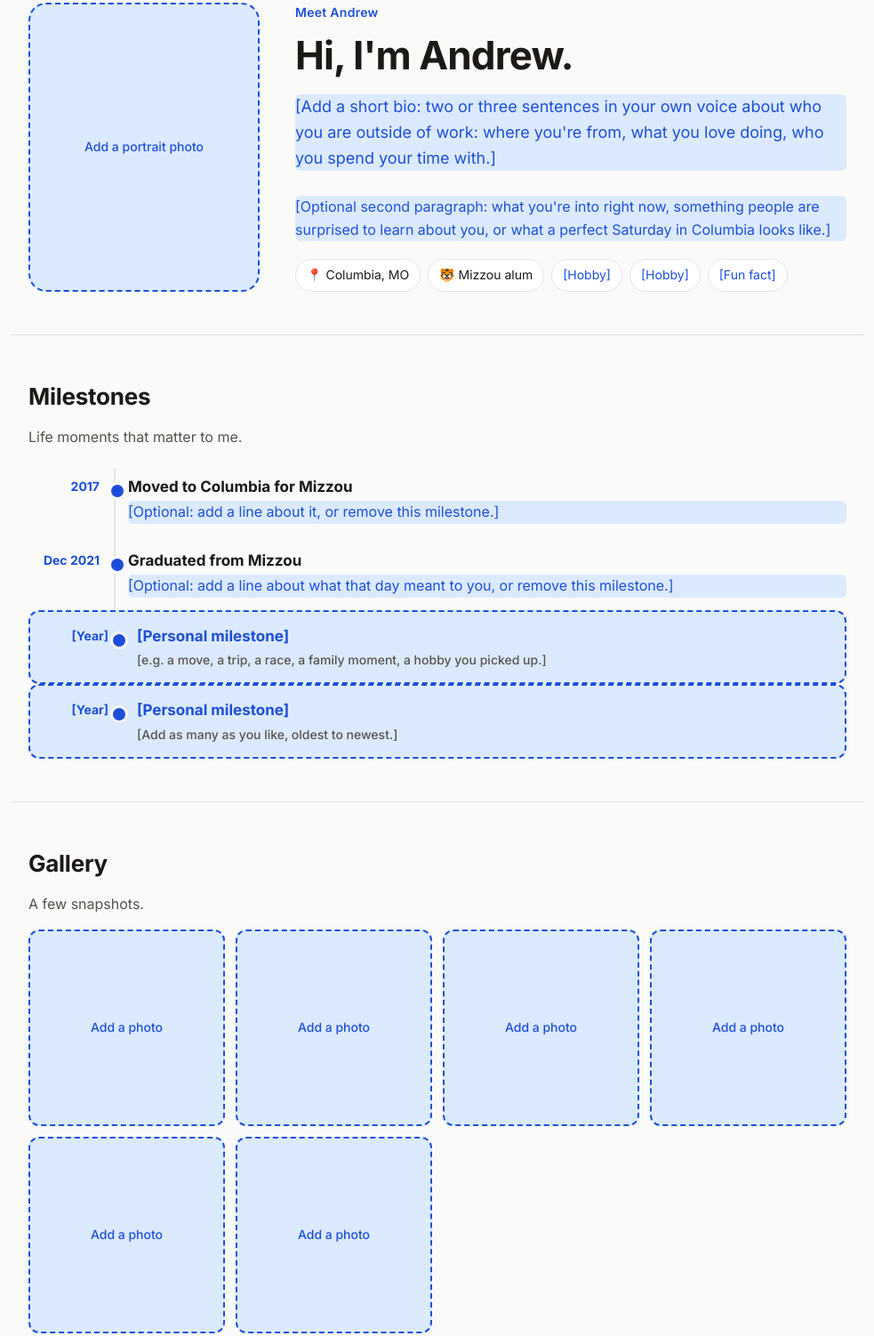
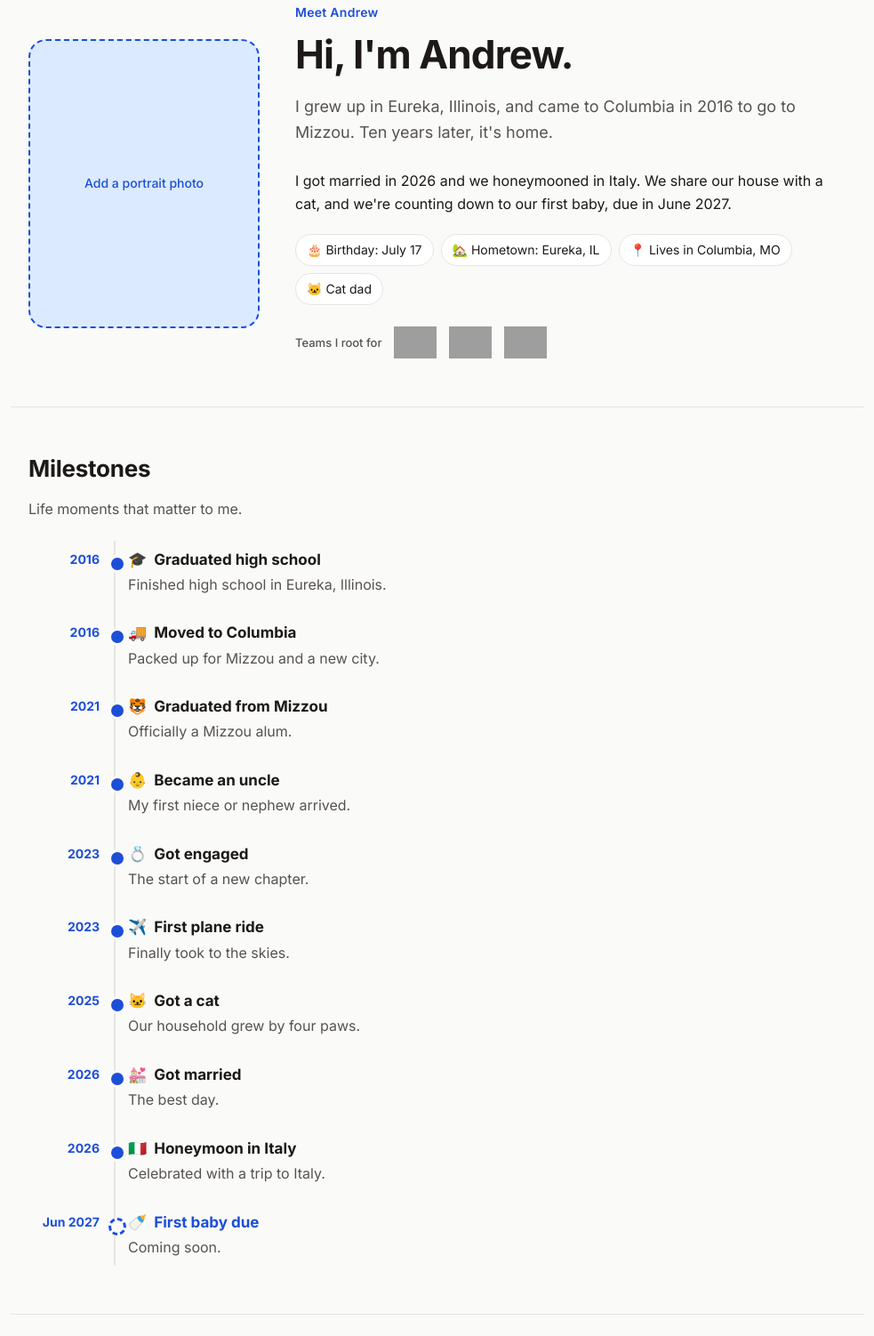
Before and after one commit to Andrew-Jake-Evans/andrew-jake-evans.github.io, a plain HTML site: page about/index.html in a window 1280 px wide. Shown: the part 130-1632 px from the top of the page at 89% size, without its empty margins (148-1131 px from the left). Drawn offline with Linux system fonts and the light colour scheme; grey boxes are pictures that could not be loaded.

Commit message:
Fill in Meet Andrew bio, facts, teams and milestones
Co-Authored-By: Claude Opus 5.5 <noreply@anthropic.com>

```diff
--- a/about/about.css
+++ b/about/about.css
@@ -42,3 +42,10 @@ dialog#lightbox::backdrop { background: rgba(0, 0, 0, .8); }
   .timeline li::after { left: 2px; }
   .timeline .when { text-align: left; }
 }
+
+.teams { display: flex; align-items: center; gap: 14px; margin-top: 18px; flex-wrap: wrap; }
+.teams-label { font-size: 13px; color: var(--muted); font-weight: 500; }
+.teams img { width: 48px; height: 48px; object-fit: contain; }
+.timeline .emoji { margin-right: 4px; }
+.timeline li.upcoming::after { background: var(--bg); border: 3px dashed var(--accent); }
+.timeline li.upcoming h3 { color: var(--accent); }
--- a/about/index.html
+++ b/about/index.html
@@ -33,15 +33,20 @@
       <div>
         <p class="eyebrow">Meet Andrew</p>
         <h1>Hi, I'm Andrew.</h1>
-        <p class="lede todo-text">[Add a short bio: two or three sentences in your own voice about who you are outside of work: where you're from, what you love doing, who you spend your time with.]</p>
-        <p class="todo-text">[Optional second paragraph: what you're into right now, something people are surprised to learn about you, or what a perfect Saturday in Columbia looks like.]</p>
+        <p class="lede">I grew up in Eureka, Illinois, and came to Columbia in 2016 to go to Mizzou. Ten years later, it's home.</p>
+        <p>I got married in 2026 and we honeymooned in Italy. We share our house with a cat, and we're counting down to our first baby, due in June 2027.</p>
         <ul class="facts-chips">
-          <li>📍 Columbia, MO</li>
-          <li>🐯 Mizzou alum</li>
-          <li class="todo-text">[Hobby]</li>
-          <li class="todo-text">[Hobby]</li>
-          <li class="todo-text">[Fun fact]</li>
+          <li>🎂 Birthday: July 17</li>
+          <li>🏡 Hometown: Eureka, IL</li>
+          <li>📍 Lives in Columbia, MO</li>
+          <li>🐱 Cat dad</li>
         </ul>
+        <div class="teams" aria-label="Teams I root for">
+          <span class="teams-label">Teams I root for</span>
+          <img src="https://a.espncdn.com/i/teamlogos/nfl/500/chi.png" alt="Chicago Bears" title="Chicago Bears" loading="lazy">
+          <img src="https://a.espncdn.com/i/teamlogos/nhl/500/chi.png" alt="Chicago Blackhawks" title="Chicago Blackhawks" loading="lazy">
+          <img src="https://a.espncdn.com/i/teamlogos/ncaa/500/142.png" alt="Missouri Tigers" title="Missouri Tigers" loading="lazy">
+        </div>
       </div>
     </section>
 
@@ -50,20 +55,44 @@
       <p class="muted">Life moments that matter to me.</p>
       <ol class="timeline">
         <li>
-          <span class="when">2017</span>
-          <div><h3>Moved to Columbia for Mizzou</h3><p class="todo-text">[Optional: add a line about it, or remove this milestone.]</p></div>
+          <span class="when">2016</span>
+          <div><h3><span class="emoji" aria-hidden="true">🎓</span> Graduated high school</h3><p>Finished high school in Eureka, Illinois.</p></div>
         </li>
         <li>
-          <span class="when">Dec 2021</span>
-          <div><h3>Graduated from Mizzou</h3><p class="todo-text">[Optional: add a line about what that day meant to you, or remove this milestone.]</p></div>
+          <span class="when">2016</span>
+          <div><h3><span class="emoji" aria-hidden="true">🚚</span> Moved to Columbia</h3><p>Packed up for Mizzou and a new city.</p></div>
         </li>
-        <li class="todo">
-          <span class="when">[Year]</span>
-          <div><h3>[Personal milestone]</h3><p>[e.g. a move, a trip, a race, a family moment, a hobby you picked up.]</p></div>
+        <li>
+          <span class="when">2021</span>
+          <div><h3><span class="emoji" aria-hidden="true">🐯</span> Graduated from Mizzou</h3><p>Officially a Mizzou alum.</p></div>
         </li>
-        <li class="todo">
-          <span class="when">[Year]</span>
-          <div><h3>[Personal milestone]</h3><p>[Add as many as you like, oldest to newest.]</p></div>
+        <li>
+          <span class="when">2021</span>
+          <div><h3><span class="emoji" aria-hidden="true">👶</span> Became an uncle</h3><p>My first niece or nephew arrived.</p></div>
+        </li>
+        <li>
+          <span class="when">2023</span>
+          <div><h3><span class="emoji" aria-hidden="true">💍</span> Got engaged</h3><p>The start of a new chapter.</p></div>
+        </li>
+        <li>
+          <span class="when">2023</span>
+          <div><h3><span class="emoji" aria-hidden="true">✈️</span> First plane ride</h3><p>Finally took to the skies.</p></div>
+        </li>
+        <li>
+          <span class="when">2025</span>
+          <div><h3><span class="emoji" aria-hidden="true">🐱</span> Got a cat</h3><p>Our household grew by four paws.</p></div>
+        </li>
+        <li>
+          <span class="when">2026</span>
+          <div><h3><span class="emoji" aria-hidden="true">💒</span> Got married</h3><p>The best day.</p></div>
+        </li>
+        <li>
+          <span class="when">2026</span>
+          <div><h3><span class="emoji" aria-hidden="true">🇮🇹</span> Honeymoon in Italy</h3><p>Celebrated with a trip to Italy.</p></div>
+        </li>
+        <li class="upcoming">
+          <span class="when">Jun 2027</span>
+          <div><h3><span class="emoji" aria-hidden="true">🍼</span> First baby due</h3><p>Coming soon.</p></div>
         </li>
       </ol>
     </section>
```
